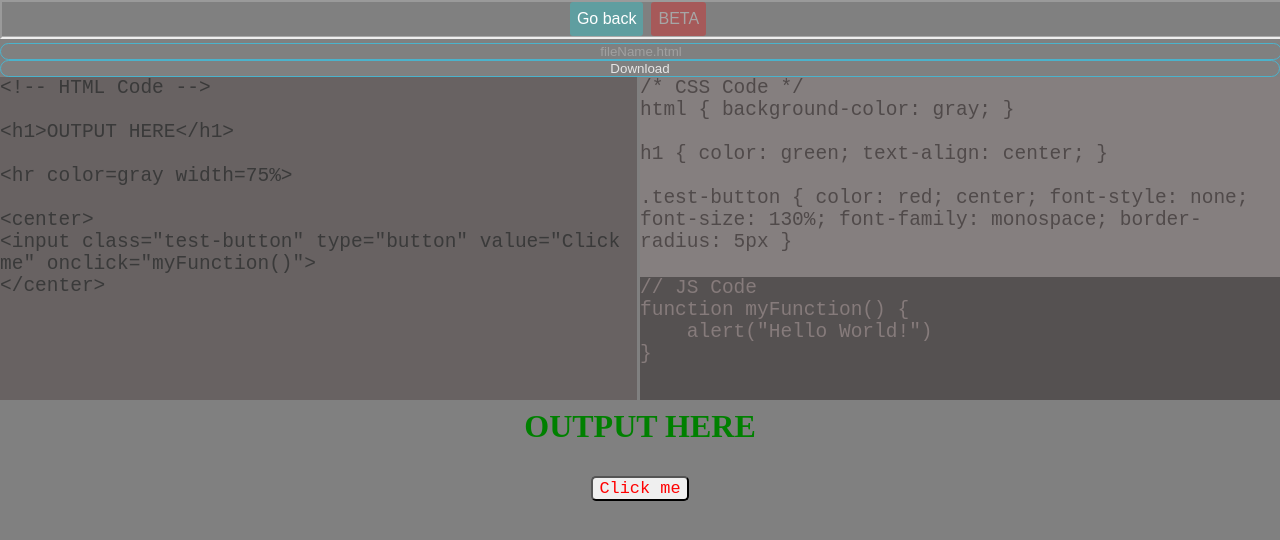
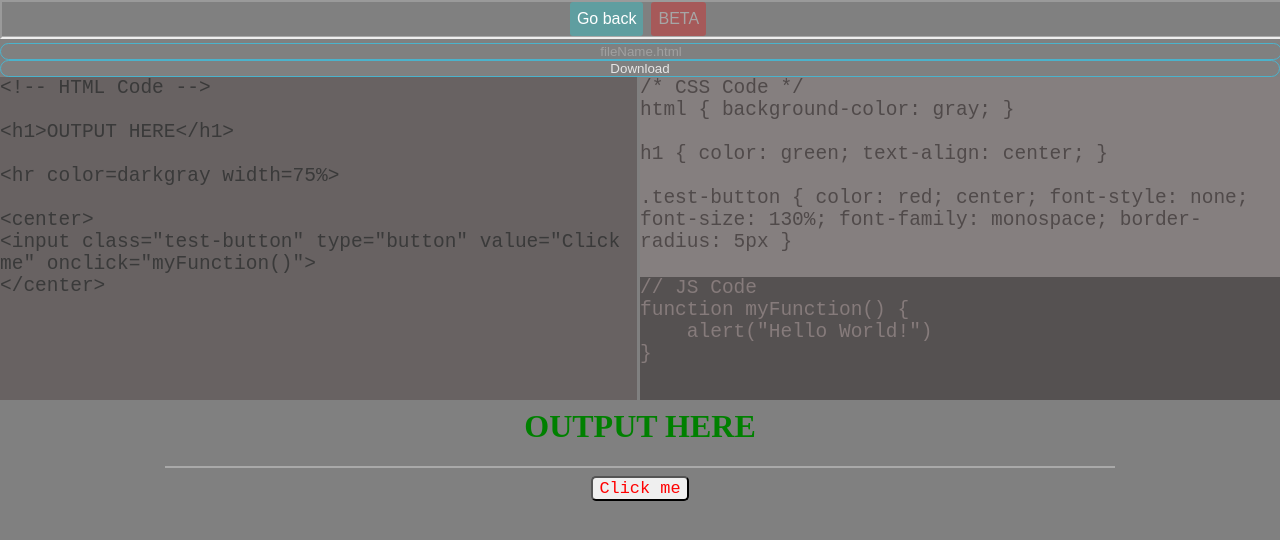
Before and after one commit to la-ser/code, a plain HTML site: page programs/htmlEditor_v3.html in a window 1280 px wide. Drawn offline with Linux system fonts and the light colour scheme.

Commit message:
Update htmlEditor_v3.html

```diff
--- a/programs/htmlEditor_v3.html
+++ b/programs/htmlEditor_v3.html
@@ -20,7 +20,7 @@
 
 &lth1&gtOUTPUT HERE&lt/h1&gt
 
-&lthr color=gray width=75%&gt
+&lthr color=darkgray width=75%&gt
 
 &ltcenter&gt
 &ltinput class="test-button" type="button" value="Click me" onclick="myFunction()"&gt
```
